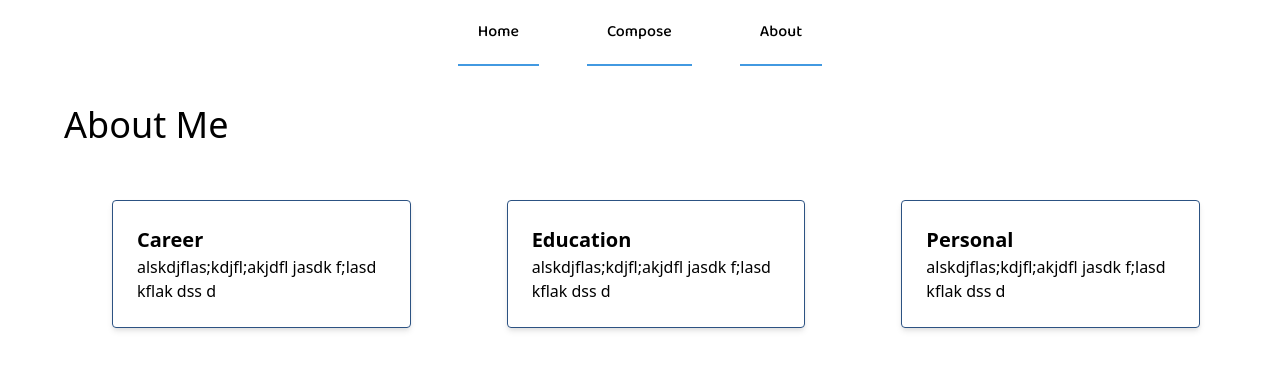
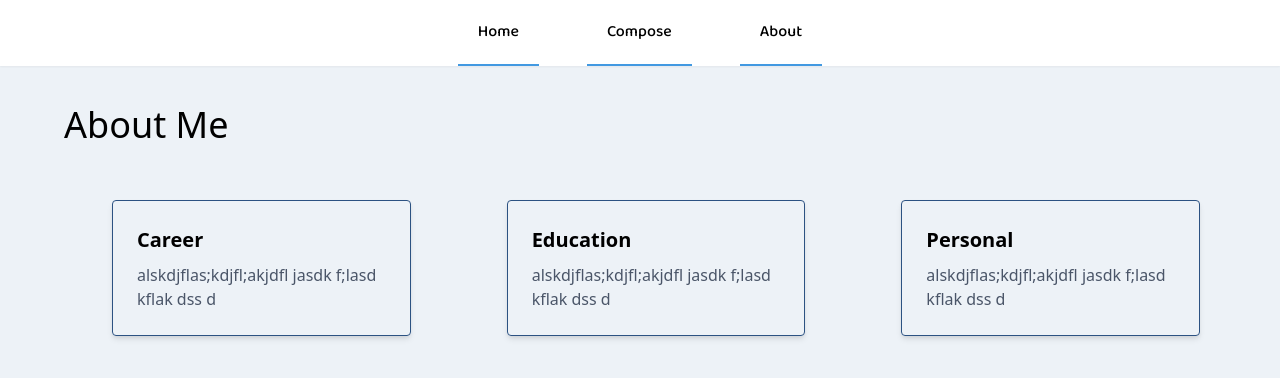
Before and after one commit to austincrim/austincrim.com-next, a Next.js app: page /about in a window 1280 px wide. Shown: the top 378 px of the page. Built offline with nearby package versions, Linux system fonts and the light colour scheme.

Commit message:
nav, post preview styling

```diff
--- a/src/components/Nav.js
+++ b/src/components/Nav.js
@@ -4,7 +4,7 @@ import Link from "next/link";
 export default () => {
   return (
     <nav className="text-center">
-      <ul>
+      <ul className="bg-white shadow-sm">
         <Link href="/">
           <a>
             <li className="nav-item">Home</li>
--- a/src/components/PostPreview.js
+++ b/src/components/PostPreview.js
@@ -13,7 +13,7 @@ export default ({ post }) => {
   };
 
   return (
-    <div className="w-auto inline-flex m-8 p-6 bg-blue-200 rounded-lg shadow-md hover:shadow-xl transition-shadow duration-100 ease-in">
+    <div className="w-auto inline-flex m-8 p-6 bg-blue-200 rounded-lg shadow-md hover:shadow-lg transition-shadow duration-100 ease-in">
       <Link href={`/p/${post._id}`}>
         <a>
           <h4 className="text-lg font-mono font-bold">{post.title}</h4>
@@ -23,7 +23,7 @@ export default ({ post }) => {
         </a>
       </Link>
       <div>
-        <button onClick={() => deletePost(post._id)} className="ml-4 mt-12 p-2 text-sm bg-red-400 hover:bg-red-500 rounded font-semibold">
+        <button href="#" onClick={() => deletePost(post._id)} className="ml-4 mt-12 text-gray-700 text-sm hover:text-red-500">
           Delete
         </button>
       </div>
--- a/src/pages/about.js
+++ b/src/pages/about.js
@@ -10,19 +10,31 @@ export default () => {
 
                 <div className="flex flex-column justify-center">
                     <div className="p-6 mx-12 border border-blue-800 rounded shadow-md">
-                        <h4 className="text-xl font-semibold font-sans">Career</h4>
-                        alskdjflas;kdjfl;akjdfl jasdk f;lasd kflak dss d
+                        <h4 className="text-xl font-semibold font-sans mb-2">
+                            Career
+                        </h4>
+                        <p className="text-gray-700">
+                            alskdjflas;kdjfl;akjdfl jasdk f;lasd kflak dss d
+                        </p>
                     </div>
                     <div className="p-6 mx-12 border border-blue-800 rounded shadow-md">
-                        <h4 className="text-xl font-semibold font-sans">Education</h4>
-                        alskdjflas;kdjfl;akjdfl jasdk f;lasd kflak dss d
+                        <h4 className="text-xl font-semibold font-sans mb-2">
+                            Education
+                        </h4>
+                        <p className="text-gray-700">
+                            alskdjflas;kdjfl;akjdfl jasdk f;lasd kflak dss d
+                        </p>
                     </div>
                     <div className="p-6 mx-12 border border-blue-800 rounded shadow-md">
-                    <h4 className="text-xl font-semibold font-sans">Personal</h4>
-                        alskdjflas;kdjfl;akjdfl jasdk f;lasd kflak dss d
+                        <h4 className="text-xl font-semibold font-sans mb-2">
+                            Personal
+                        </h4>
+                        <p className="text-gray-700">
+                            alskdjflas;kdjfl;akjdfl jasdk f;lasd kflak dss d
+                        </p>
                     </div>
                 </div>
             </div>
         </>
     );
-}
+};
--- a/src/pages/index.js
+++ b/src/pages/index.js
@@ -1,12 +1,12 @@
-import React, { useEffect, useState } from "react";
-import Nav from "../components/Nav";
-import PostPreview from "../components/PostPreview";
+import React, { useEffect, useState } from 'react';
+import Nav from '../components/Nav';
+import PostPreview from '../components/PostPreview';
 
 export default () => {
     const [posts, setPosts] = useState();
 
     useEffect(() => {
-    fetch("https://austin-crim-blog-api.herokuapp.com/posts")
+        fetch('https://austin-crim-blog-api.herokuapp.com/posts')
             .then(res => res.json())
             .then(res => setPosts(res));
     }, [posts]);
@@ -28,13 +28,15 @@ export default () => {
         <div>
             <Nav />
             <div className="p-8 flex-row flex-wrap">
-        <h3 className="ml-8 text-4xl font-sans text-blue-700">Posts</h3>
+                <h3 className="ml-8 text-4xl font-sans">Posts</h3>
                 {posts ? (
                     sortPosts(posts).map(post => (
                         <PostPreview key={post._id} post={post} />
                     ))
                 ) : (
-          <div className="ml-8 text-2xl text-gray-600">Loading...</div>
+                    <div className="ml-8 text-2xl text-gray-600">
+                        Loading...
+                    </div>
                 )}
             </div>
         </div>
--- a/src/styles/index.css
+++ b/src/styles/index.css
@@ -1,13 +1,17 @@
 @import url("https://fonts.googleapis.com/css2?family=Baloo+2:wght@400;500&family=Roboto&display=swap");
 @tailwind base;
 @tailwind components;
+
+body {
+  @apply bg-gray-200;
+}
 
 .nav-item {
   @apply p-5 mx-6 inline-block transition-colors ease-in-out duration-200 border-b-2 border-blue-500;
 }
 
 .nav-item:hover {
-  @apply bg-blue-200;
+  @apply border-blue-700;
 }
 
 @tailwind utilities;
```
Also changed, not shown: 1 other file (tests, documents, lock files or other folders). Lines whose indentation alone changed are shown as unchanged.
